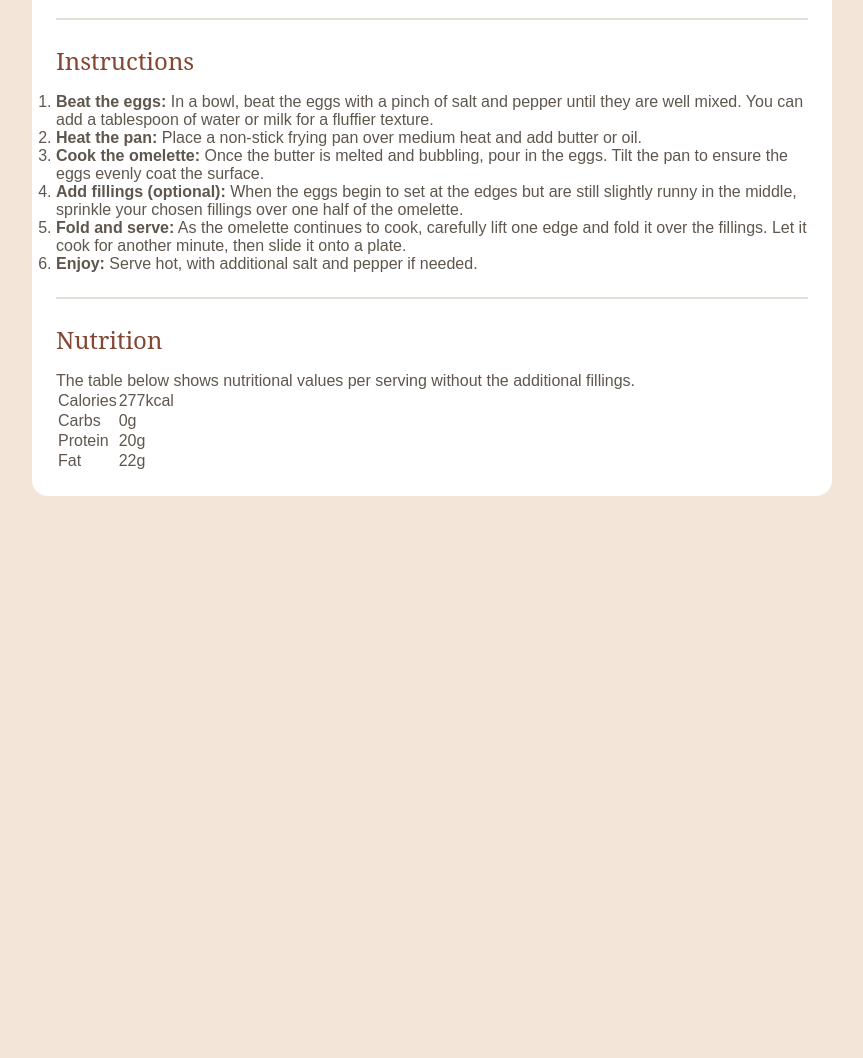
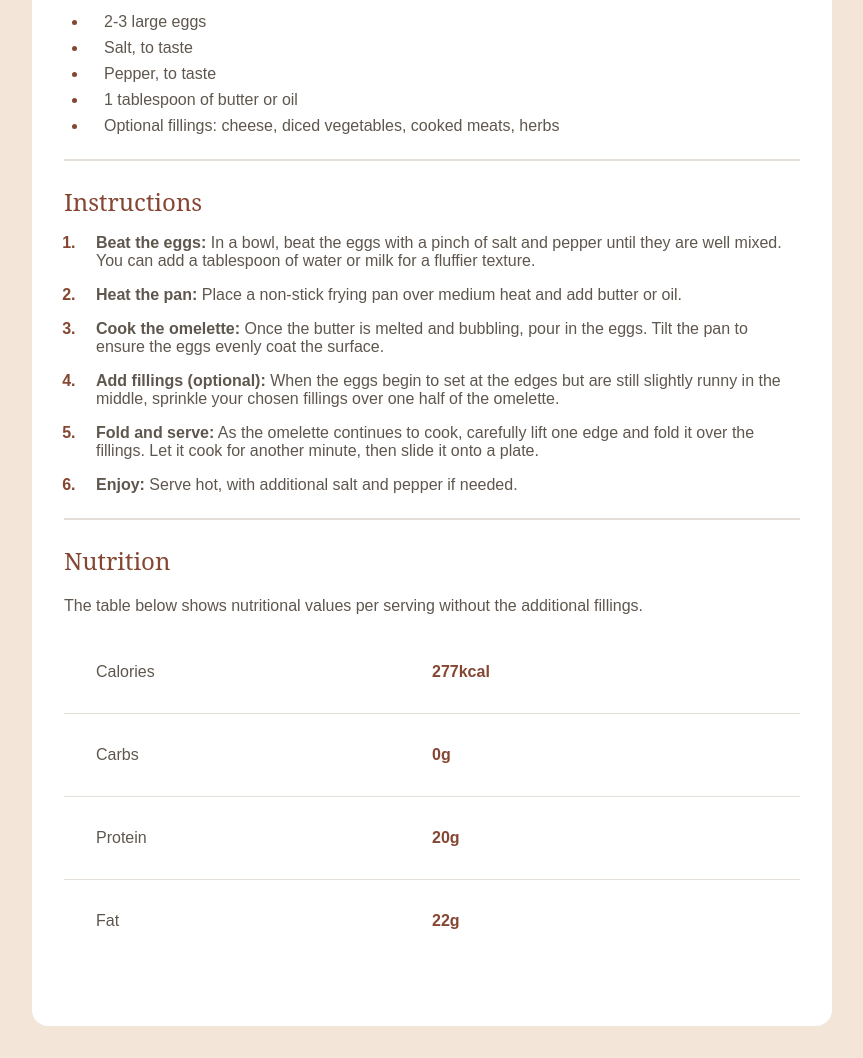
Before and after one commit to MauGaspary/recipePage, a plain HTML site: page index.html in a window 1280 px wide. Shown: the part 774-1832 px from the top of the page, without its empty margins (208-1071 px from the left). Before the commit the page ends 1302 px from the top, so only its background shows below. Drawn offline with Linux system fonts and the light colour scheme.

Commit message:
"Projeto completo"

```diff
--- a/index.html
+++ b/index.html
@@ -41,7 +41,7 @@
 
         <div class="recipe-step">
           <h2>Ingredients</h2>
-          <ul class="Ingredients">
+          <ul class="ingredients">
             <li><span>2-3 large eggs</span></li>
             <li><span>Salt, to taste</span></li>
             <li><span>Pepper, to taste</span></li>
@@ -55,68 +55,68 @@
           </ul>
         </div>
 
-        <hr>
+        <hr/>
 
         <div class="instructions">
           <h2>Instructions</h2>
-          <ol>
+          <ol class="properList">
             <li>
-              <strong>Beat the eggs:</strong> In a bowl, beat the eggs with a
+              <span>Beat the eggs:</span> In a bowl, beat the eggs with a
               pinch of salt and pepper until they are well mixed. You can add a
               tablespoon of water or milk for a fluffier texture.
             </li>
             <li>
-              <strong>Heat the pan:</strong> Place a non-stick frying pan over
+              <span>Heat the pan:</span> Place a non-stick frying pan over
               medium heat and add butter or oil.
             </li>
             <li>
-              <strong>Cook the omelette:</strong> Once the butter is melted and
+              <span>Cook the omelette:</span> Once the butter is melted and
               bubbling, pour in the eggs. Tilt the pan to ensure the eggs evenly
               coat the surface.
             </li>
             <li>
-              <strong>Add fillings (optional):</strong> When the eggs begin to
+              <span>Add fillings (optional):</span> When the eggs begin to
               set at the edges but are still slightly runny in the middle,
               sprinkle your chosen fillings over one half of the omelette.
             </li>
             <li>
-              <strong>Fold and serve:</strong> As the omelette continues to
+              <span>Fold and serve:</span> As the omelette continues to
               cook, carefully lift one edge and fold it over the fillings. Let
               it cook for another minute, then slide it onto a plate.
             </li>
             <li>
-              <strong>Enjoy:</strong> Serve hot, with additional salt and pepper
+              <span>Enjoy:</span> Serve hot, with additional salt and pepper
               if needed.
             </li>
           </ol>
         </div>
 
-        <hr>
+        <hr/>
 
         <div class="nutrition">
           <h2>Nutrition</h2>
-          <p>
+          <p class="values">
             The table below shows nutritional values per serving without the
             additional fillings.
           </p>
-          <table>
-            <tr>
-              <td>Calories</td>
-              <td>277kcal</td>
-            </tr>
-            <tr>
-              <td>Carbs</td>
-              <td>0g</td>
-            </tr>
-            <tr>
-              <td>Protein</td>
-              <td>20g</td>
-            </tr>
-            <tr>
-              <td>Fat</td>
-              <td>22g</td>
-            </tr>
-          </table>
+
+          <div class="nutrition-table">
+            <div class="item">
+              <p>Calories</p>
+              <p class="ammount">277kcal</p>
+            </div>
+            <div class="item">
+              <p>Carbs</p>
+              <p class="ammount">0g</p>
+            </div>
+            <div class="item">
+              <p>Protein</p>
+              <p class="ammount">20g</p>
+            </div>
+            <div class="item">
+              <p>Fat</p>
+              <p class="ammount">22g</p>
+            </div>
         </div>
       </div>
     </div>
--- a/style.css
+++ b/style.css
@@ -21,12 +21,21 @@ body {
     max-width: 800px;
     width: 100%;
     margin: 2rem;
-    padding: 1.5rem;
+    padding: 2rem;
     background-color: white;
     border-radius: 1rem;
 }
 
-.image .comida{
+.container .image{
+    border-radius: 1rem;
+    overflow: hidden;
+}
+
+.container .image img{
+    border-radius: 1rem;
+}
+
+img {
     max-width: 100%;
     display: block;
 }
@@ -46,16 +55,86 @@ h2{
     margin-bottom: 1rem;
 }
 
+.description{
+    padding: 2rem 0rem 2rem 0rem;
+}
+
+.description p {
+    margin: 1.25rem 0;
+}
+
+.recipe-time{
+    background-color: hsl(330, 100%, 98%);
+    padding: 1.25rem;
+    border-radius: 1rem;
+    margin-bottom: 1rem;
+}
+
+.recipe-time h3 {
+    color: hsl(332, 51%, 32%);
+    margin-bottom: .75rem;
+}
+
+.recipe-time ul li::marker{
+    color: hsl(332, 51%, 32%);
+}
+
+.ingredients li {
+    margin-bottom: .5rem;
+}
+
+.ingredients li span{
+    font-weight: initial;
+}
+
+.properList{
+    padding-left: 1rem;
+}
+
+ol li::marker {
+    color: hsl(14, 45%, 36%);
+    font-weight: 700;
+}
+
+.properList li{
+    padding-left: 1rem;
+    margin-bottom: 1rem;
+}
+
+.properList span{
+    font-weight: 700;
+}
+
 .recipe-step{
     margin-top: 1rem 0;
 }
 
-.nutrition-step{
-    margin-top: 1rem;
+.nutrition .values{
+    margin-bottom: 1rem;
+}
+
+.nutrition-table .item{
+    padding: .75rem 2rem;
+    display: flex;
+    border-bottom: 1px solid hsl(30, 18%, 87%);
+}
+
+.nutrition-table .item:last-child{
+    border-bottom: 0;
+}
+
+.nutrition-table .item p:nth-child(2){
+    color: hsl(14, 45%, 36%);
+    font-weight: 700;
+}
+
+.nutrition-table .item > *{
+    width: 100px;
+    margin-right: auto;
 }
 
 ul{
-    padding-left: 1.25rem;
+    padding-left: 1.5rem;
 }
 
 ul li::marker{
@@ -77,3 +156,22 @@ hr{
     margin: 1.5rem 0;
     border: 1px solid hsl(30, 18%, 87%);
 }
+
+@media (max-width: 540px){
+    h1 {
+        margin-top: 2rem;
+    }
+
+    .container{
+        margin: 0;
+    }
+
+    .container .image{
+        padding: 0;
+        border-radius: 0;
+    }
+
+    .container .image img{
+        border-radius: 0;
+    }
+}
```
